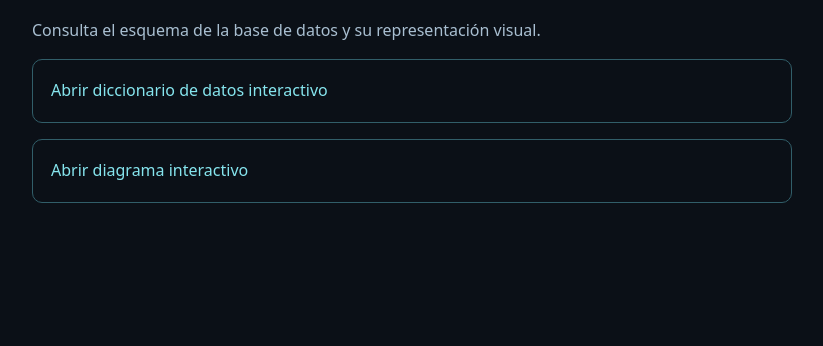
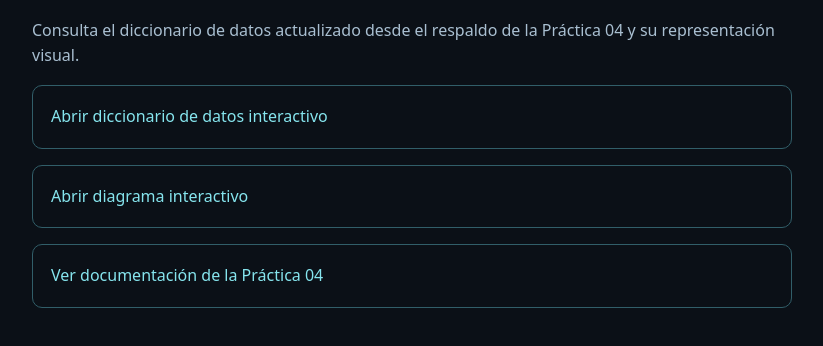
Before and after one commit to Jonhy-1st/7A-IDGDS_BDN_240558, a plain HTML site: page docs/index.html in a window 1280 px wide. Shown: the part 138-484 px from the top of the page, without its empty margins (228-1051 px from the left). Drawn offline with Linux system fonts and the light colour scheme.

Commit message:
Actualizar GitHub Pages con Practica04

```diff
--- a/docs/index.html
+++ b/docs/index.html
@@ -10,8 +10,9 @@
 </head>
 <body>
   <h1>Prácticas de bases de datos</h1>
-  <p>Consulta el esquema de la base de datos y su representación visual.</p>
+  <p>Consulta el diccionario de datos actualizado desde el respaldo de la Práctica 04 y su representación visual.</p>
   <a href="diccionario.html">Abrir diccionario de datos interactivo</a>
   <a href="diagrama/">Abrir diagrama interactivo</a>
+  <a href="https://github.com/Jonhy-1st/7A-IDGDS_BDN_240558/blob/Practica04/Practica04/README.md">Ver documentación de la Práctica 04</a>
 </body>
 </html>
```
Also changed, not shown: docs/diccionario.html (+2 -2 lines).
